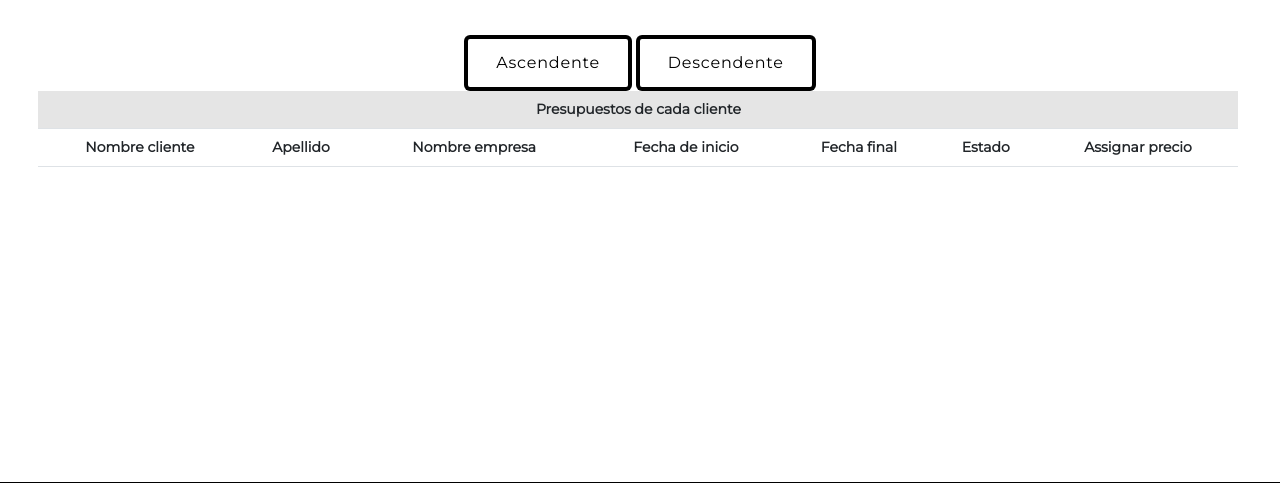
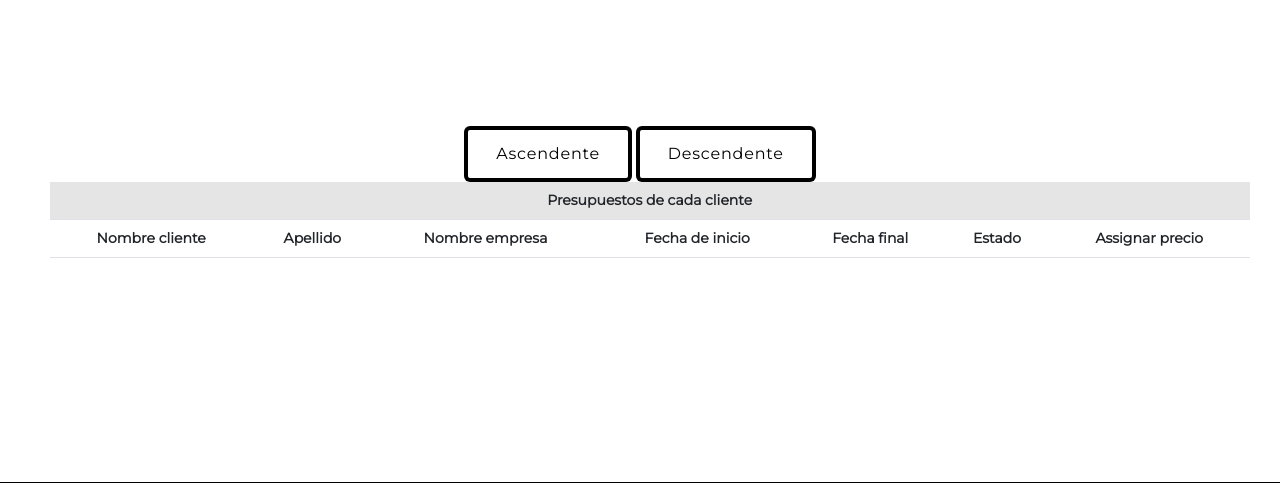
Before and after one commit to francisco-zr/daw2_equip4_sprint3, a PHP site: page /public/formularisAPD.php in a window 1280 px wide. Shown: the part 119-602 px from the top of the page. Run offline with PHP 8.4, Linux system fonts and the light colour scheme; data comes from the database, SQL or seed files in the repository; data that the repository does not hold is empty; style sheets or scripts are compiled from the project's sources; some libraries are stand-ins or nearby versions.

Commit message:
Update formularisAPD.php

```diff
--- a/files/public/formularisAPD.php
+++ b/files/public/formularisAPD.php
@@ -19,7 +19,7 @@ require_once("../src/class/PresupostClass.php");
     <?php require_once("../src/includes/header.php"); ?>
 
   </header>
-
+  <div class="container-fluid">
   <th class="mix-btn">
     <div class="button-container">
       <button id="ascendente" class="btn draw-border">Ascendente</button>
@@ -28,7 +28,7 @@ require_once("../src/class/PresupostClass.php");
   </th>
 
   <!-- Taula amb bootstrap-tables-->
-  <div class="row">
+
     <div class="col">
       <table class="table" data-locale="es-ES" style="width: 1200px; margin-left: 3%; text-align: center" data-toggle="table" data-search="true" data-pagination="true" data-page-size="10">
 
@@ -70,7 +70,7 @@ require_once("../src/class/PresupostClass.php");
                 </a></td>
               <td class="table-warning"><a style="color: black;">
                   <center><?php echo $mostrar['status'] ?></center>
-              <td class="table-warning"><a href="FormulariPresupost.php?id_presupuesto=<?php echo $mostrar['id_budget']?>" style="color: black;">
+              <td class="table-warning"><a href="FormulariPresupost.php?id_presupuesto=<?php echo $mostrar['id_budget'] ?>" style="color: black;">
                   <center><?php echo $mostrar['id_budget'] ?></center>
 
                 </a></td>
@@ -84,15 +84,13 @@ require_once("../src/class/PresupostClass.php");
   </div>
   </div>
 
-  </tbody>
-  </table>
 
-  </div>
-  </div>
+
+
   <footer class="bg-black text-center text-lg-center mt-auto">
     <?php require_once("../src/includes/footer.php"); ?>
   </footer>
-  <script src="../js/formularisAPD.js"></script>
+  <script src="../js/formularisAPD1.js"></script>
 </body>
 
 </html>
```
